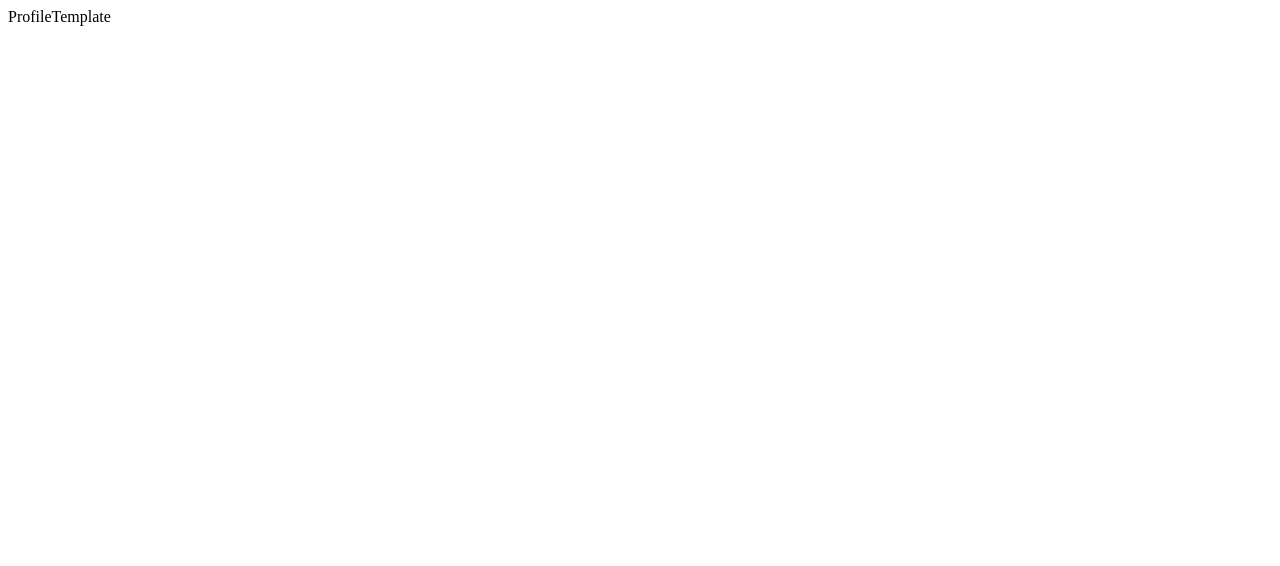
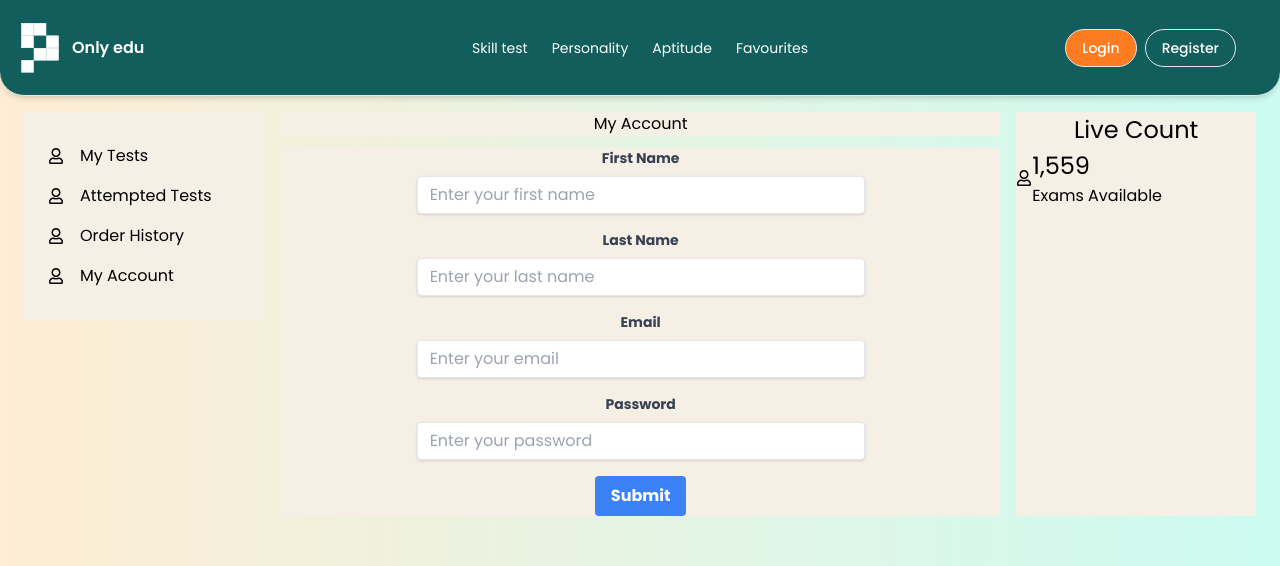
Before and after one commit to Sammk21/only-edu-test, a Next.js app in the folder only-edu-test/: page /auth/user-profile in a window 1280 px wide. Shown: the top 566 px of the page. Built offline with nearby package versions, Linux system fonts and the light colour scheme.

Commit message:
user profile section half added

```diff
--- a/only-edu-test/src/app/auth/page.jsx
+++ b/only-edu-test/src/app/(main)/auth/page.jsx
@@ -1,9 +1,10 @@
+import LoginTemplate from "@/modules/auth/login";
 import React from "react";
 
 const page = () => {
   return (
     <div className="text-center py-28 bg-gradient-to-r from-orange-100 to-teal-100 overflow-hidden">
-      <h1>hello world</h1>
+      <LoginTemplate />
     </div>
   );
 };
--- a/only-edu-test/src/app/globals.css
+++ b/only-edu-test/src/app/globals.css
@@ -463,9 +463,3 @@ body {
   width: 100%;
   left: 0;
 }
-
-
-<<<<<<< HEAD
-=======
-
->>>>>>> 0c27019 (login and register page createed)
--- a/only-edu-test/src/modules/auth/login/index.jsx
+++ b/only-edu-test/src/modules/auth/login/index.jsx
@@ -1,53 +1,55 @@
+"use client";
+import React from "react";
 import Link from "next/link";
-import React from "react";
 import { MdOutlineEmail } from "react-icons/md";
 import { IoLockClosedOutline } from "react-icons/io5";
+import { useEffect, useState } from "react";
 
 const LoginTemplate = () => {
   return (
     <div className="py-7 flex justify-center">
-      <div class="relative flex flex-col text-gray-700 bg-white shadow-sm w-96 rounded-xl bg-clip-border">
-        <div class="relative grid mx-4 mb-4 -mt-6 overflow-hidden text-white shadow-lg h-24 place-items-center rounded-xl bg-[#115E5D] bg-clip-border shadow-gray-900/20">
-          <h3 class="block  text-3xl antialiased font-semibold leading-snug tracking-normal text-white">
+      <div className="relative flex flex-col text-gray-700 bg-white shadow-sm w-96 rounded-xl bg-clip-border">
+        <div className="flex flex-col gap-4 p-6">
+          <div className="relative grid mx-4 mb-4 -mt-6 overflow-hidden text-white shadow-lg h-24 place-items-center rounded-xl bg-[#115E5D] bg-clip-border shadow-gray-900/20">
+            <h3 className="block  text-3xl antialiased font-semibold leading-snug tracking-normal text-white">
               Log In
             </h3>
           </div>
-        <div class="flex flex-col gap-4 p-6">
-          <div class="relative h-11 w-full min-w-[200px]">
+          <div className="relative h-11 w-full min-w-[200px]">
             <input
-              class="w-full h-full px-3 py-3  text-sm font-normal transition-all bg-transparent border rounded-md peer border-blue-gray-200  text-blue-gray-700 outline outline-0 placeholder-shown:border placeholder-shown:border-blue-gray-200 placeholder-shown:border-t-blue-gray-200 focus:border-2 focus:border-[#115e5d] focus:border-t-transparent focus:outline-0 disabled:border-0 disabled:bg-blue-gray-50"
+              className="w-full h-full px-3 py-3  text-sm font-normal transition-all bg-transparent border rounded-md peer border-blue-gray-200  text-blue-gray-700 outline outline-0 placeholder-shown:border placeholder-shown:border-blue-gray-200 placeholder-shown:border-t-blue-gray-200 focus:border-2 focus:border-[#115e5d] focus:border-t-transparent focus:outline-0 disabled:border-0 disabled:bg-blue-gray-50"
               placeholder=" "
             />
-            <label class="before:content[' '] after:content[' '] pointer-events-none absolute left-0 -top-1.5 flex h-full w-full select-none !overflow-visible truncate text-[11px] font-normal leading-tight text-[#115e5d] transition-all before:pointer-events-none before:mt-[6.5px] before:mr-1 before:box-border before:block before:h-1.5 before:w-2.5 before:rounded-tl-md before:border-t before:border-l before:border-blue-gray-200 before:transition-all after:pointer-events-none after:mt-[6.5px] after:ml-1 after:box-border after:block after:h-1.5 after:w-2.5 after:flex-grow after:rounded-tr-md after:border-t after:border-r after:border-blue-gray-200 after:transition-all peer-placeholder-shown:text-sm peer-placeholder-shown:leading-[4.1] peer-placeholder-shown:text-blue-gray-500 peer-placeholder-shown:before:border-transparent peer-placeholder-shown:after:border-transparent peer-focus:text-[11px] peer-focus:leading-tight peer-focus:text-[#115e5d] peer-focus:before:border-t-2 peer-focus:before:border-l-2 peer-focus:before:!border-[#115e5d] peer-focus:after:border-t-2 peer-focus:after:border-r-2 peer-focus:after:!border-[#115e5d] peer-disabled:text-transparent peer-disabled:before:border-transparent peer-disabled:after:border-transparent peer-disabled:peer-placeholder-shown:text-blue-gray-500">
+            <label className="before:content[' '] after:content[' '] pointer-events-none absolute left-0 -top-1.5 flex h-full w-full select-none !overflow-visible truncate text-[11px] font-normal leading-tight text-[#115e5d] transition-all before:pointer-events-none before:mt-[6.5px] before:mr-1 before:box-border before:block before:h-1.5 before:w-2.5 before:rounded-tl-md before:border-t before:border-l before:border-blue-gray-200 before:transition-all after:pointer-events-none after:mt-[6.5px] after:ml-1 after:box-border after:block after:h-1.5 after:w-2.5 after:flex-grow after:rounded-tr-md after:border-t after:border-r after:border-blue-gray-200 after:transition-all peer-placeholder-shown:text-sm peer-placeholder-shown:leading-[4.1] peer-placeholder-shown:text-blue-gray-500 peer-placeholder-shown:before:border-transparent peer-placeholder-shown:after:border-transparent peer-focus:text-[11px] peer-focus:leading-tight peer-focus:text-[#115e5d] peer-focus:before:border-t-2 peer-focus:before:border-l-2 peer-focus:before:!border-[#115e5d] peer-focus:after:border-t-2 peer-focus:after:border-r-2 peer-focus:after:!border-[#115e5d] peer-disabled:text-transparent peer-disabled:before:border-transparent peer-disabled:after:border-transparent peer-disabled:peer-placeholder-shown:text-blue-gray-500">
               Email
             </label>
             <MdOutlineEmail className="absolute top-3 right-2 text-[#115e5d] formIcons" />
           </div>
-          <div class="relative h-11 w-full min-w-[200px]">
+          <div className="relative h-11 w-full min-w-[200px]">
             <input
-              class="w-full h-full px-3 py-3  text-sm font-normal transition-all bg-transparent border rounded-md peer border-blue-gray-200  text-blue-gray-700 outline outline-0 placeholder-shown:border placeholder-shown:border-blue-gray-200 placeholder-shown:border-t-blue-gray-200 focus:border-2 focus:border-[#115e5d] focus:border-t-transparent focus:outline-0 disabled:border-0 disabled:bg-blue-gray-50"
+              className="w-full h-full px-3 py-3  text-sm font-normal transition-all bg-transparent border rounded-md peer border-blue-gray-200  text-blue-gray-700 outline outline-0 placeholder-shown:border placeholder-shown:border-blue-gray-200 placeholder-shown:border-t-blue-gray-200 focus:border-2 focus:border-[#115e5d] focus:border-t-transparent focus:outline-0 disabled:border-0 disabled:bg-blue-gray-50"
               placeholder=" "
             />
-            <label class="before:content[' '] after:content[' '] pointer-events-none absolute left-0 -top-1.5 flex h-full w-full select-none !overflow-visible truncate text-[11px] font-normal leading-tight text-[#115e5d] transition-all before:pointer-events-none before:mt-[6.5px] before:mr-1 before:box-border before:block before:h-1.5 before:w-2.5 before:rounded-tl-md before:border-t before:border-l before:border-blue-gray-200 before:transition-all after:pointer-events-none after:mt-[6.5px] after:ml-1 after:box-border after:block after:h-1.5 after:w-2.5 after:flex-grow after:rounded-tr-md after:border-t after:border-r after:border-blue-gray-200 after:transition-all peer-placeholder-shown:text-sm peer-placeholder-shown:leading-[4.1] peer-placeholder-shown:text-blue-gray-500 peer-placeholder-shown:before:border-transparent peer-placeholder-shown:after:border-transparent peer-focus:text-[11px] peer-focus:leading-tight peer-focus:text-[#115e5d] peer-focus:before:border-t-2 peer-focus:before:border-l-2 peer-focus:before:!border-[#115e5d] peer-focus:after:border-t-2 peer-focus:after:border-r-2 peer-focus:after:!border-[#115e5d] peer-disabled:text-transparent peer-disabled:before:border-transparent peer-disabled:after:border-transparent peer-disabled:peer-placeholder-shown:text-blue-gray-500">
+            <label className="before:content[' '] after:content[' '] pointer-events-none absolute left-0 -top-1.5 flex h-full w-full select-none !overflow-visible truncate text-[11px] font-normal leading-tight text-[#115e5d] transition-all before:pointer-events-none before:mt-[6.5px] before:mr-1 before:box-border before:block before:h-1.5 before:w-2.5 before:rounded-tl-md before:border-t before:border-l before:border-blue-gray-200 before:transition-all after:pointer-events-none after:mt-[6.5px] after:ml-1 after:box-border after:block after:h-1.5 after:w-2.5 after:flex-grow after:rounded-tr-md after:border-t after:border-r after:border-blue-gray-200 after:transition-all peer-placeholder-shown:text-sm peer-placeholder-shown:leading-[4.1] peer-placeholder-shown:text-blue-gray-500 peer-placeholder-shown:before:border-transparent peer-placeholder-shown:after:border-transparent peer-focus:text-[11px] peer-focus:leading-tight peer-focus:text-[#115e5d] peer-focus:before:border-t-2 peer-focus:before:border-l-2 peer-focus:before:!border-[#115e5d] peer-focus:after:border-t-2 peer-focus:after:border-r-2 peer-focus:after:!border-[#115e5d] peer-disabled:text-transparent peer-disabled:before:border-transparent peer-disabled:after:border-transparent peer-disabled:peer-placeholder-shown:text-blue-gray-500">
               Password
             </label>
             <IoLockClosedOutline className="absolute top-4 right-2 text-[#115e5d] formIcons" />
           </div>
-          <div class="-ml-2.5 text-start">
-            <div class="inline-flex items-center">
+          <div className="-ml-2.5 text-start">
+            <div className="inline-flex items-center">
               <label
                 htmlFor="checkbox"
-                class="relative flex items-center p-3 rounded-full cursor-pointer"
+                className="relative flex items-center p-3 rounded-full cursor-pointer"
               >
                 <input
                   type="checkbox"
-                  class="before:content[''] peer relative h-5 w-5 cursor-pointer appearance-none rounded-md border border-blue-gray-200 transition-all before:absolute before:top-2/4 before:left-2/4 before:block before:h-12 before:w-12 before:-translate-y-2/4 before:-translate-x-2/4 before:rounded-full before:bg-blue-gray-500 before:opacity-0 before:transition-opacity checked:border-[#115e5d] checked:bg-[#115e5d] checked:before:bg-[#115e5d] hover:before:opacity-10"
+                  className="before:content[''] peer relative h-5 w-5 cursor-pointer appearance-none rounded-md border border-blue-gray-200 transition-all before:absolute before:top-2/4 before:left-2/4 before:block before:h-12 before:w-12 before:-translate-y-2/4 before:-translate-x-2/4 before:rounded-full before:bg-blue-gray-500 before:opacity-0 before:transition-opacity checked:border-[#115e5d] checked:bg-[#115e5d] checked:before:bg-[#115e5d] hover:before:opacity-10"
                   id="checkbox"
                 />
-                <span class="absolute text-white transition-opacity opacity-0 pointer-events-none top-2/4 left-2/4 -translate-y-2/4 -translate-x-2/4 peer-checked:opacity-100">
+                <span className="absolute text-white transition-opacity opacity-0 pointer-events-none top-2/4 left-2/4 -translate-y-2/4 -translate-x-2/4 peer-checked:opacity-100">
                   <svg
                     xmlns="http://www.w3.org/2000/svg"
-                    class="h-3.5 w-3.5"
+                    className="h-3.5 w-3.5"
                     viewBox="0 0 20 20"
                     fill="currentColor"
                     stroke="currentColor"
@@ -62,7 +64,7 @@ const LoginTemplate = () => {
                 </span>
               </label>
               <label
-                class="mt-px font-light text-[#115e5d] cursor-pointer select-none"
+                className="mt-px font-light text-[#115e5d] cursor-pointer select-none"
                 htmlFor="checkbox"
               >
                 Remember Me
@@ -70,22 +72,21 @@ const LoginTemplate = () => {
             </div>
           </div>
         </div>
-        <div class="p-6 pt-0">
+        <div className="p-6 pt-0">
           <button
-            class="block w-full select-none rounded-lg bg-[#115E5D] py-3 px-6 text-center align-middle  text-xs font-bold uppercase text-white shadow-sm shadow-gray-900/10 transition-all hover:shadow-lg hover:shadow-gray-900/20 active:opacity-[0.85] disabled:pointer-events-none disabled:opacity-50 disabled:shadow-none"
+            className="block w-full select-none rounded-lg bg-[#115E5D] py-3 px-6 text-center align-middle  text-xs font-bold uppercase text-white shadow-sm shadow-gray-900/10 transition-all hover:shadow-lg hover:shadow-gray-900/20 active:opacity-[0.85] disabled:pointer-events-none disabled:opacity-50 disabled:shadow-none"
             type="button"
           >
             Log In
           </button>
-          <p class="flex justify-center mt-6  text-sm antialiased font-light leading-normal text-[#115e5d]">
-            Don't have an account?
           <Link
             href="/auth/register"
-              class="block ml-1  text-sm antialiased font-bold leading-normal  text-[#fd7c22]"
+            className="block ml-1  text-sm antialiased font-bold leading-normal  text-[#fd7c22]"
           >
-              Register
+            <p className="flex justify-center mt-6  text-sm antialiased font-light leading-normal text-[#115e5d]">
+              Don't have an account? Register
+            </p>
           </Link>
-          </p>
         </div>
       </div>
     </div>
--- a/only-edu-test/src/modules/auth/user-profile/index.jsx
+++ b/only-edu-test/src/modules/auth/user-profile/index.jsx
@@ -1,7 +1,120 @@
 import React from "react";
+import { FaRegUser } from "react-icons/fa";
 
 const ProfileTemplate = () => {
-  return <div>ProfileTemplate</div>;
+  return (
+    <div>
+      <div className="flex gap-4 px-6">
+        <div className="flex flex-col items-start bg-[#f5efe6] w-[20%] p-6 h-fit">
+          <button className="flex w-full gap-4 items-center leading-10">
+            <FaRegUser />
+            My Tests
+          </button>
+          <button className="flex w-full gap-4 items-center leading-10">
+            <FaRegUser />
+            Attempted Tests
+          </button>
+          <button className="flex w-full gap-4 items-center leading-10">
+            <FaRegUser />
+            Order History
+          </button>
+          <button className="flex w-full gap-4 items-center leading-10">
+            <FaRegUser />
+            My Account
+          </button>
+        </div>
+        <div className="w-[60%]">
+          <div className="bg-[#f5efe6] mb-3">My Account</div>
+          <div className="bg-[#f5efe6]">
+            <form className="max-w-md mx-auto">
+              <div className="mb-4">
+                <label
+                  htmlFor="firstName"
+                  className="block text-gray-700 text-sm font-bold mb-2"
+                >
+                  First Name
+                </label>
+                <input
+                  type="text"
+                  id="firstName"
+                  name="firstName"
+                  className="shadow appearance-none border rounded w-full py-2 px-3 text-gray-700 leading-tight focus:outline-none focus:shadow-outline"
+                  placeholder="Enter your first name"
+                  required
+                />
+              </div>
+              <div className="mb-4">
+                <label
+                  htmlFor="lastName"
+                  className="block text-gray-700 text-sm font-bold mb-2"
+                >
+                  Last Name
+                </label>
+                <input
+                  type="text"
+                  id="lastName"
+                  name="lastName"
+                  className="shadow appearance-none border rounded w-full py-2 px-3 text-gray-700 leading-tight focus:outline-none focus:shadow-outline"
+                  placeholder="Enter your last name"
+                  required
+                />
+              </div>
+              <div className="mb-4">
+                <label
+                  htmlFor="email"
+                  className="block text-gray-700 text-sm font-bold mb-2"
+                >
+                  Email
+                </label>
+                <input
+                  type="email"
+                  id="email"
+                  name="email"
+                  className="shadow appearance-none border rounded w-full py-2 px-3 text-gray-700 leading-tight focus:outline-none focus:shadow-outline"
+                  placeholder="Enter your email"
+                  required
+                />
+              </div>
+              <div className="mb-4">
+                <label
+                  htmlFor="password"
+                  className="block text-gray-700 text-sm font-bold mb-2"
+                >
+                  Password
+                </label>
+                <input
+                  type="password"
+                  id="password"
+                  name="password"
+                  className="shadow appearance-none border rounded w-full py-2 px-3 text-gray-700 leading-tight focus:outline-none focus:shadow-outline"
+                  placeholder="Enter your password"
+                  required
+                />
+              </div>
+              <button
+                type="submit"
+                className="bg-blue-500 hover:bg-blue-700 text-white font-bold py-2 px-4 rounded focus:outline-none focus:shadow-outline"
+              >
+                Submit
+              </button>
+            </form>
+          </div>
+        </div>
+        <div className="w-[20%] bg-[#f5efe6]">
+          <h3>Live Count</h3>
+          <div>
+            <div className="flex items-center text-start">
+              <FaRegUser />
+              <div>
+                <h3>1,559</h3>
+                <span>Exams Available</span>
+              </div>
+            </div>
+          </div>
+        </div>
+      </div>
+    </div>
+  );
 };
 
 export default ProfileTemplate;
```
Also changed, not shown: only-edu-test/src/app/(main)/auth/login/page.jsx (renamed from only-edu-test/src/app/auth/login/page.jsx), only-edu-test/src/app/(main)/auth/register/page.jsx (renamed from only-edu-test/src/app/auth/register/page.jsx), only-edu-test/src/app/(main)/auth/user-profile/page.jsx (renamed from only-edu-test/src/app/auth/user-profile/page.jsx). Lines whose indentation alone changed are shown as unchanged.
